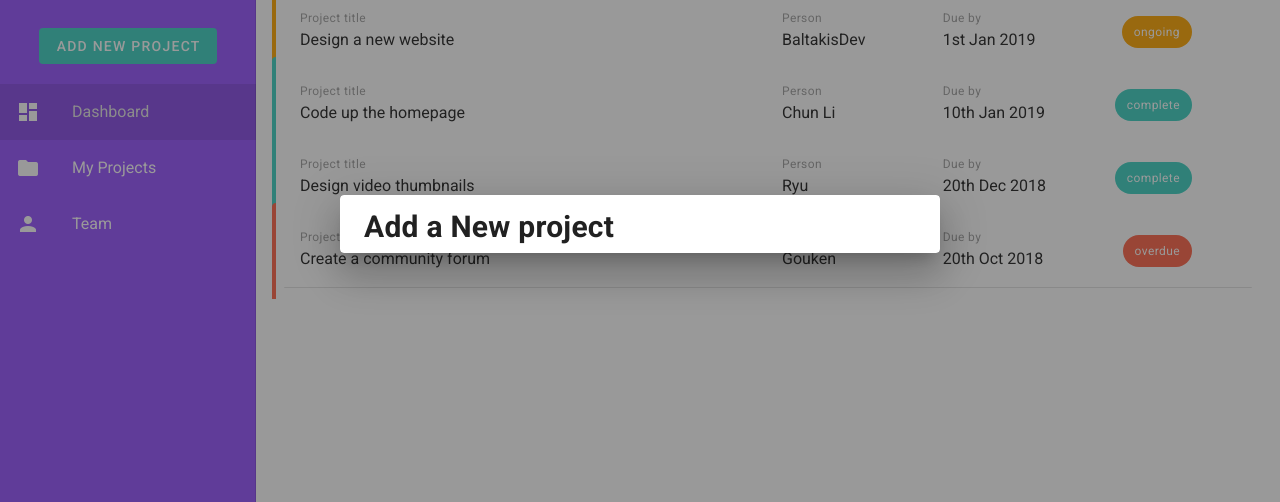
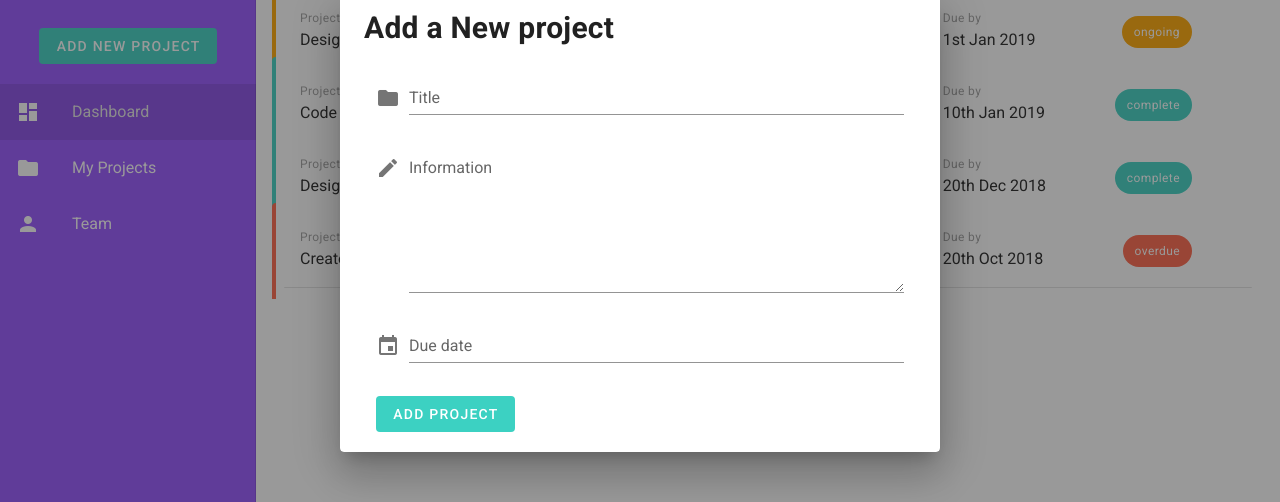
Before and after one commit to Mantasbl/Todo-vuejs, a Vue app: page / in a window 1280 px wide. Both pictures are taken after a click on the button "ADD NEW PROJECT". Shown: the part 176-678 px from the top of the page. Built offline with nearby package versions, Linux system fonts and the light colour scheme; no server answers.

Commit message:
Form validations, firebase integration

```diff
--- a/package.json
+++ b/package.json
@@ -9,6 +9,8 @@
   },
   "dependencies": {
     "core-js": "^2.6.5",
+    "date-fns": "^2.4.1",
+    "firebase": "^7.0.0",
     "vue": "^2.6.10",
     "vue-router": "^3.0.3",
     "vuetify": "^2.0.0"
--- a/src/components/Popup.vue
+++ b/src/components/Popup.vue
@@ -9,12 +9,70 @@
             <v-card-title>
                 <h2>Add a New project</h2>
             </v-card-title>
+            <v-card-text>
+                <v-form class="px-3 mt-4" ref="form">
+                    <v-text-field label="Title" v-model="title" prepend-icon="mdi-folder" :rules="inputRules"></v-text-field>
+                    <v-textarea label="Information" v-model="content" prepend-icon="mdi-pencil" :rules="inputRules"></v-textarea>
+                    <v-menu
+                        transition="scale-transition"
+                        offset-y
+                        min-width="290px"
+                    >
+                        <template v-slot:activator="{ on }">
+                        <v-text-field
+                            :value="formattedDate"
+                            label="Due date"
+                            prepend-icon="mdi-calendar"
+                            v-on="on"
+                            :rules="inputRules"
+                        ></v-text-field>
+                        </template>
+                        <v-date-picker v-model="due"></v-date-picker>
+                    </v-menu>
+                    <v-spacer></v-spacer>
+                    <v-btn depressed class="success mx-0 mt-3" @click="submit">Add project</v-btn>
+                </v-form>
+            </v-card-text>
         </v-card>
     </v-dialog>
 </template>
 
 <script>
+import format from 'date-fns/format'
+import parseISO from 'date-fns/parseISO'
+import db from '../fb'
 export default {
+    data() {
+        return {
+            title: '',
+            content: '',
+            due: null,
+            inputRules: [
+                v => v && v.length >= 3 || 'Minimum length is 3 characters'
+            ]
+        }
+    },
+    methods: {
+        submit() {
+            if (this.$refs.form.validate()) {
+                const project = {
+                    title: this.title,
+                    content: this.content,
+                    due: format(parseISO(this.due), 'do MMM yyyy'),
+                    person: 'BaltakisDev',
+                    status: 'ongoing',
+                }
 
+                db.collection('projects').add(project).then(() => {
+                    console.log('added to db')
+                })
+            }
+        }
+    },
+    computed: {
+        formattedDate() {
+            return this.due ? format(parseISO(this.due), 'do MMM yyyy') : ''
+        }
+    }
 }
 </script>
```
Also changed, not shown: 2 other files (tests, documents, lock files or other folders).
